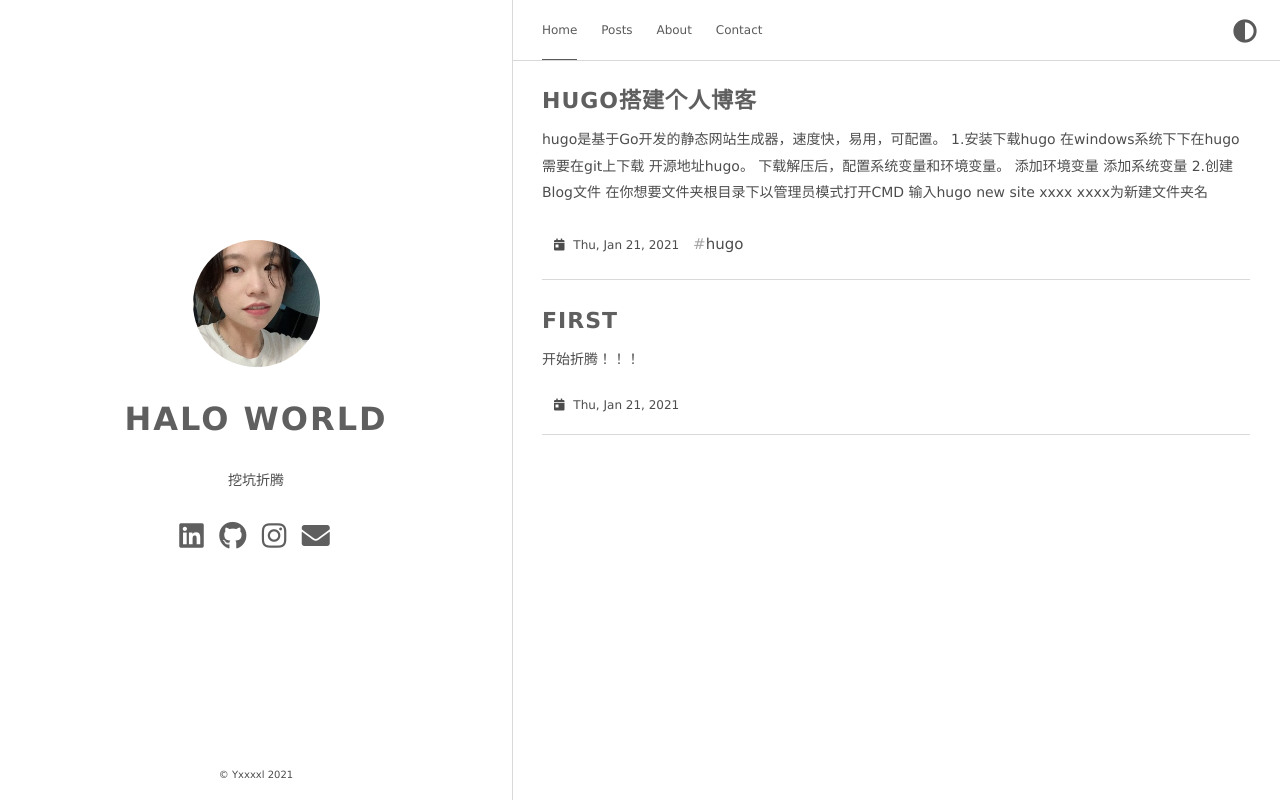
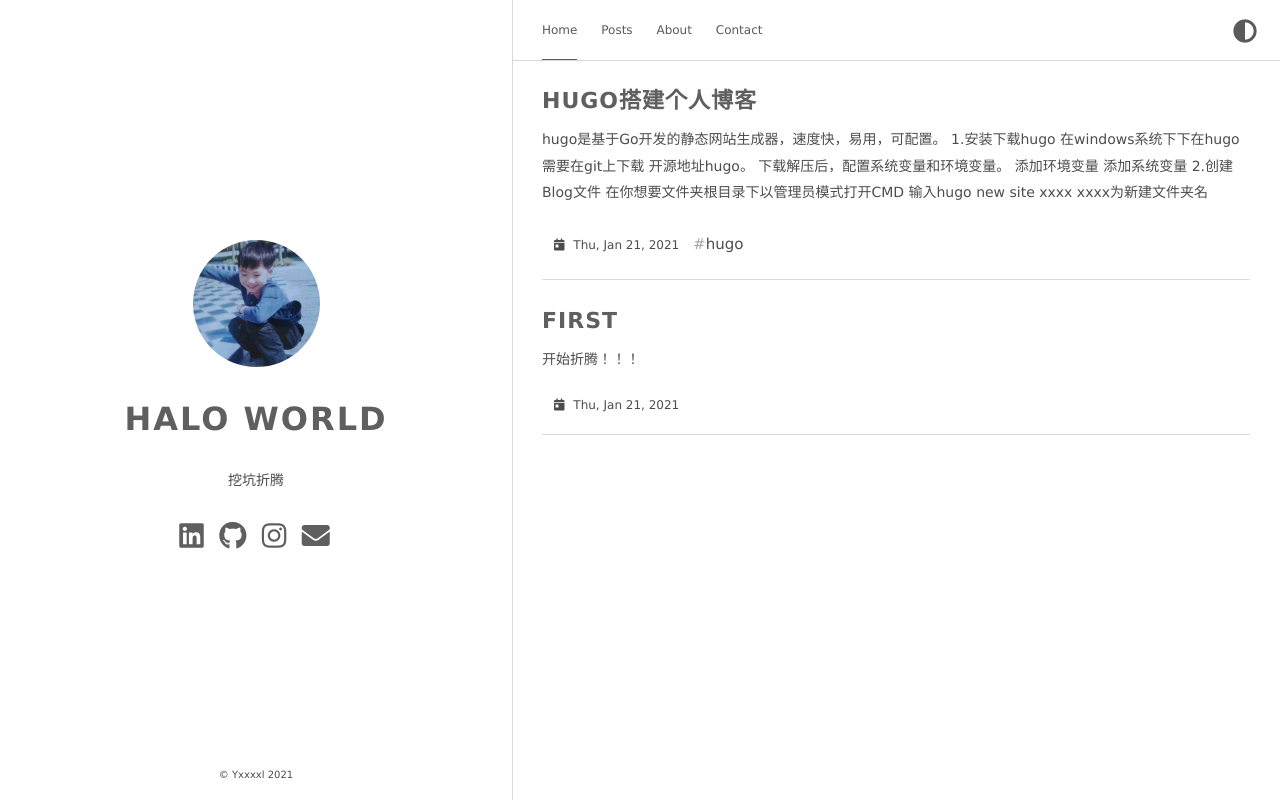
Before and after one commit to Yxxxxl/yxxxxl.github.io, a plain HTML site: page index.html in a window 1280 px wide. Drawn offline with Linux system fonts and the light colour scheme.

Commit message:
改头像

```diff
--- a/index.html
+++ b/index.html
@@ -60,7 +60,7 @@
 <body><div class="sidebar animated fadeInDown ">
     <div class="logo-title">
         <div class="title">
-            <img src="https://Yxxxxl.github.io/images/6.jpg" alt="profile picture">
+            <img src="https://Yxxxxl.github.io/images/1.jpg" alt="profile picture">
             <h3 title=""><a href="/">Halo World</a></h3>
             <div class="description">
                 <p>挖坑折腾</p>
```
Also changed, not shown: 404.html (+1 -1 lines), categories/index.html (+1 -1 lines), post/first/index.html (+1 -1 lines), post/hugo搭建个人博客/index.html (+1 -1 lines), post/index.html (+1 -1 lines), tags/hugo/index.html (+1 -1 lines), tags/index.html (+1 -1 lines), images/1.jpg (added).
